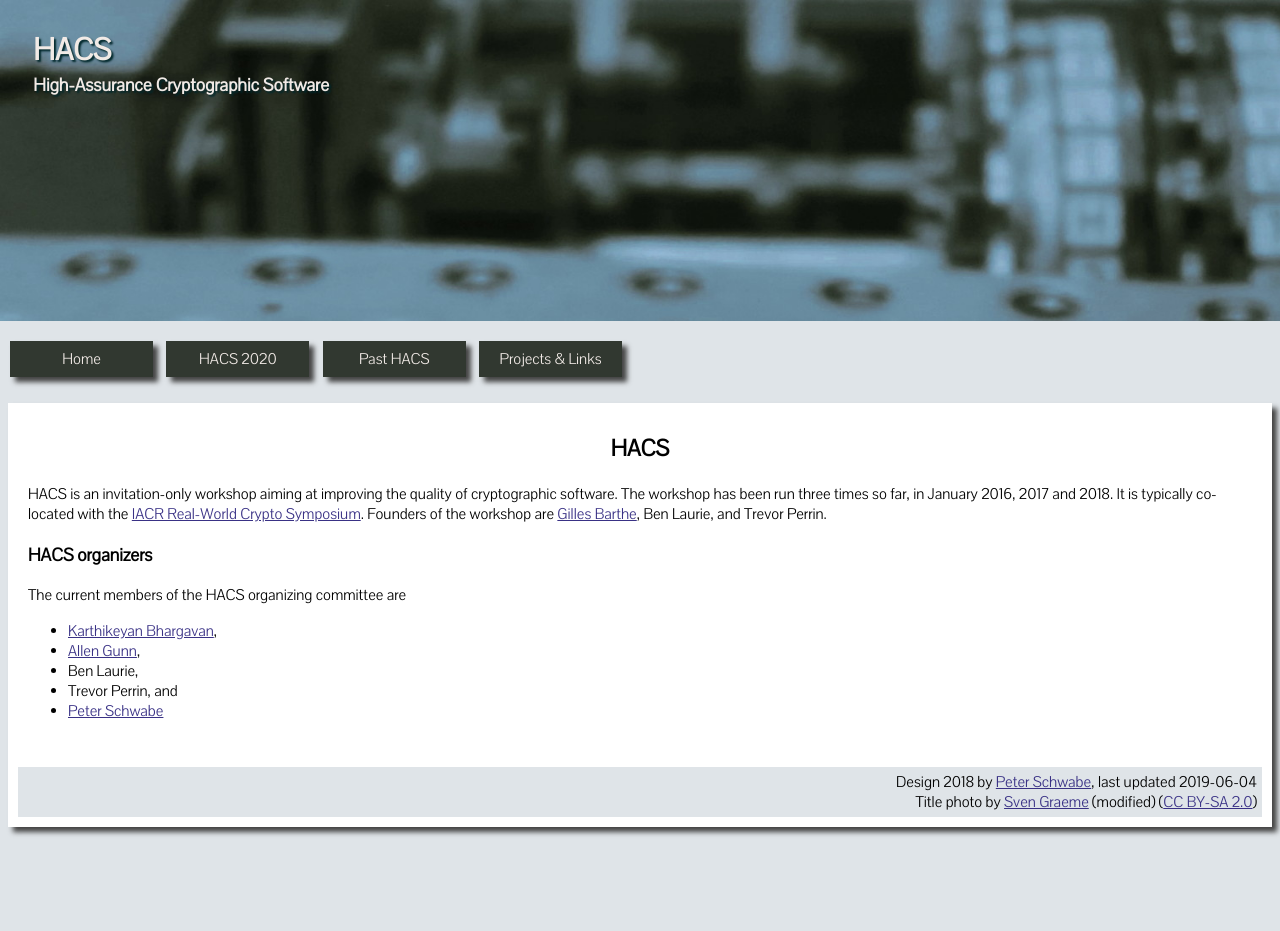
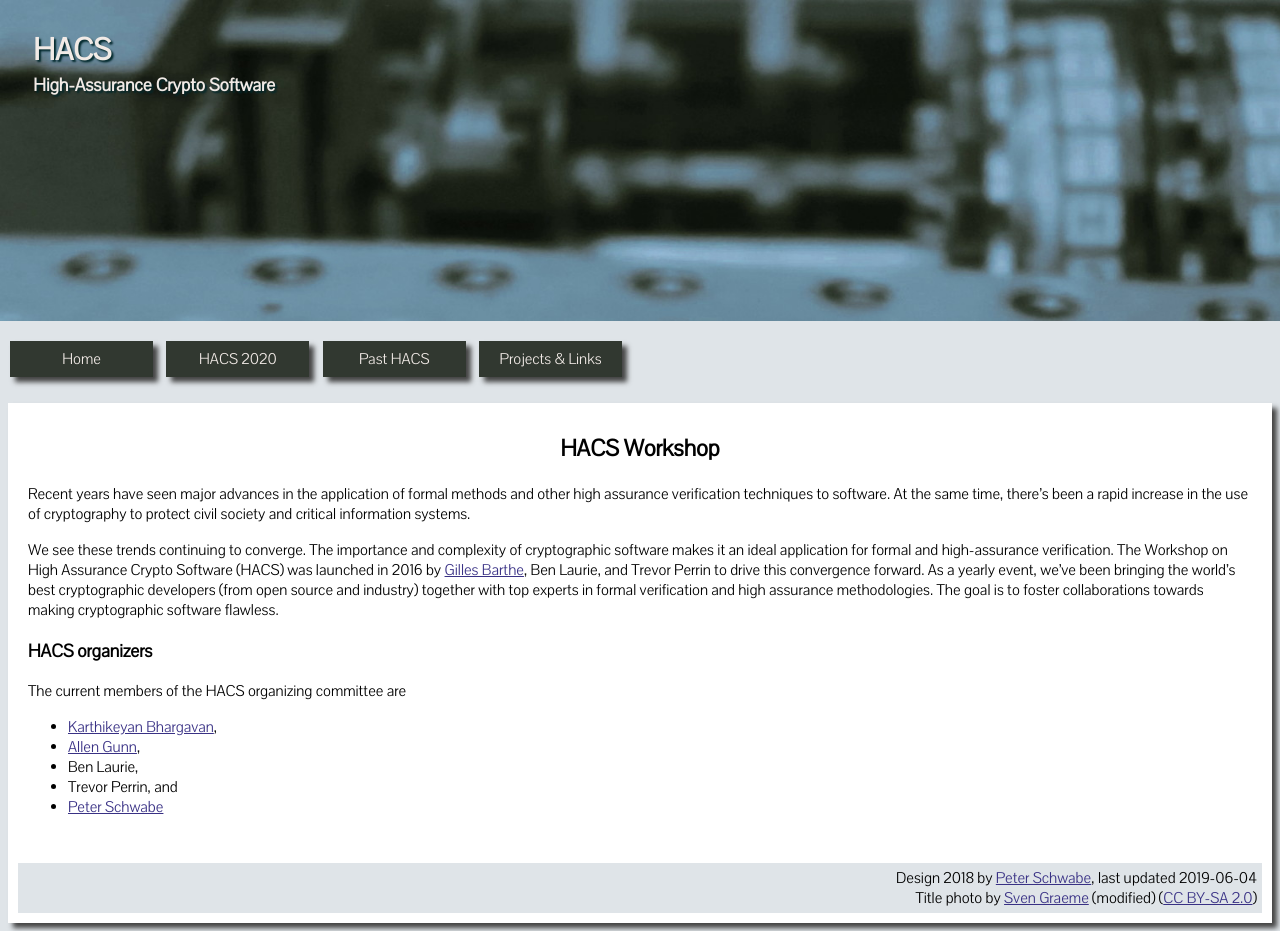
Before and after one commit to HACS-workshop/HACS-workshop.github.io, a Jekyll site: the page built from index.html, in a window 1280 px wide. Built offline with Jekyll 4.4.1, drawn with Linux system fonts in a browser that asks for light colours; before the commit the page ends 900 px from its top, so only the background shows below that.

```diff
--- a/_layouts/default.html
+++ b/_layouts/default.html
@@ -16,7 +16,7 @@
         <div id="top">
           <div style="width:90vw">
             <h1 style="margin-top:22pt;margin-left:10pt">HACS</h1>
-            <h3 style="margin-top:-15pt;margin-left:10pt">High-Assurance Cryptographic Software</h3>
+            <h3 style="margin-top:-15pt;margin-left:10pt">High-Assurance Crypto Software</h3>
           </div>
         </div>
 
--- a/index.html
+++ b/index.html
@@ -1,17 +1,27 @@
 ---
 layout: default
-title: HACS
+title: HACS Workshop
 date: 2019-06-04
 ---
 
 <p>
-HACS is an invitation-only workshop aiming at improving the quality of cryptographic software.
-The workshop has been run three times so far, in January 2016, 2017 and 2018.
-It is typically co-located with the <a href="https://rwc.iacr.org/">IACR Real-World Crypto Symposium</a>.
-Founders of the workshop are
+Recent years have seen major advances in the application of formal methods and other high assurance verification techniques to software.
+At the same time, there’s been a rapid increase in the use of cryptography to protect civil society and critical information systems.
+</p>
+
+<p>
+We see these trends continuing to converge.
+The importance and complexity of cryptographic software makes it an ideal application
+for formal and high-assurance verification.
+The Workshop on High Assurance Crypto Software (HACS) was launched in 2016
+by
 <a href="https://gbarthe.github.io/">Gilles Barthe</a>,
 Ben Laurie, and
-Trevor Perrin.
+Trevor Perrin
+to drive this convergence forward.
+As a yearly event, we’ve been bringing the world’s best cryptographic developers
+(from open source and industry) together with top experts in formal verification and high assurance methodologies.
+The goal is to foster collaborations towards making cryptographic software flawless.
 </p>
 
 
```
Also changed, not shown: pasthacs.html (+7 -2 lines). Lines whose indentation alone changed are shown as unchanged.
